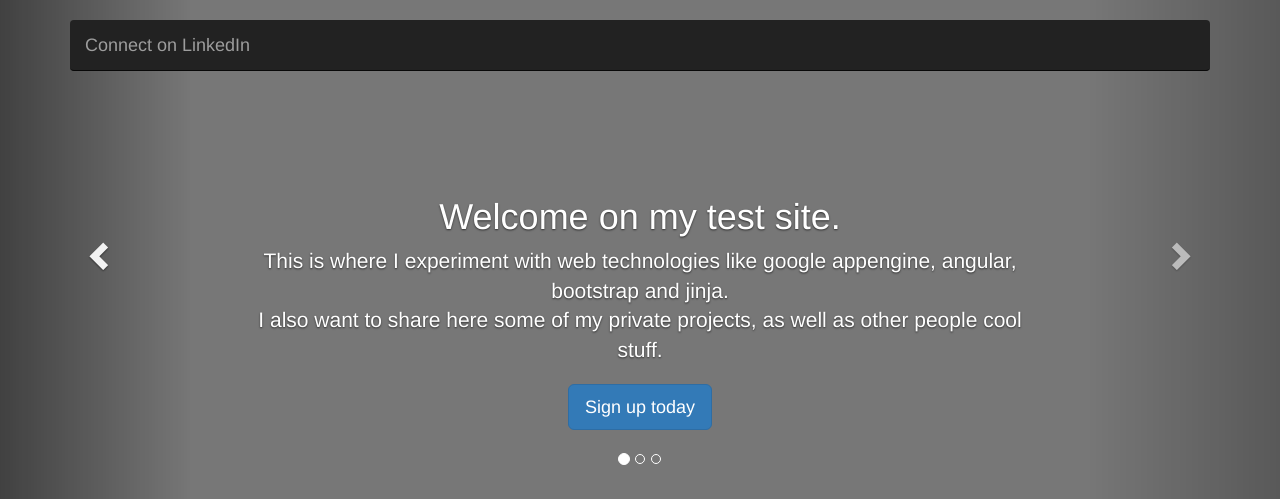
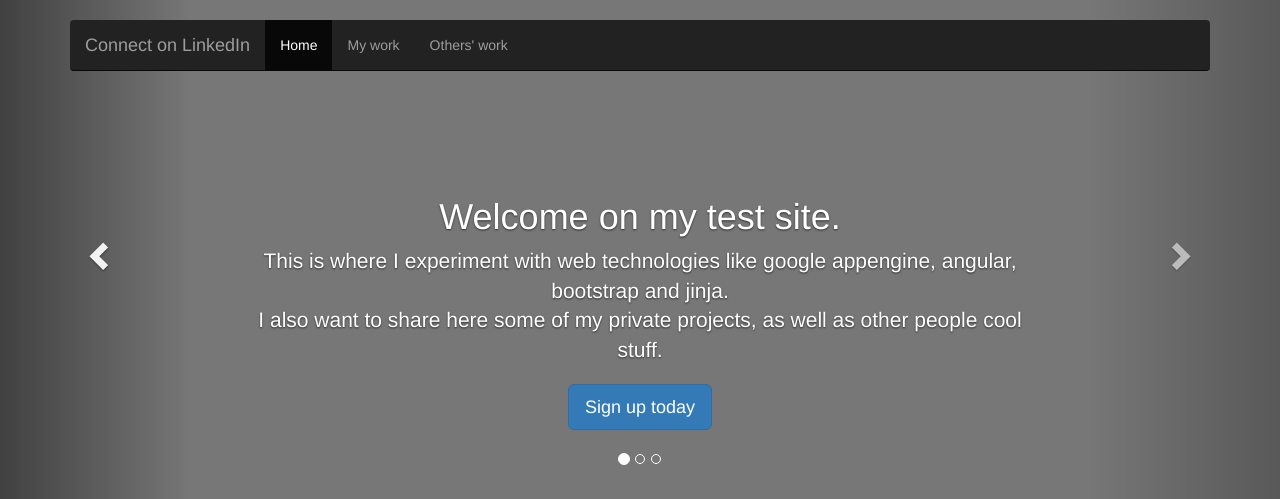
Before and after one commit to jacnik/homepage, a Python web app: template templates/master.tmpl.html in a window 1280 px wide. Shown: the top 499 px of the page. Run offline with Jinja, Linux system fonts and the light colour scheme; the template is opened without the code that fills it, so the values that code supplies are empty; some libraries are stand-ins or nearby versions.

Commit message:
added links to my and other projects

```diff
--- a/templates/master.tmpl.html
+++ b/templates/master.tmpl.html
@@ -27,6 +27,15 @@
             <div class="navbar-header">
               <a class="navbar-brand" target="_blank" href="https://pl.linkedin.com/pub/jacek-kubicki/3a/3b1/5a1">Connect on LinkedIn</a>
             </div>
+
+             <div id="navbar" class="navbar-collapse collapse">
+              <ul class="nav navbar-nav">
+              <li class="active"><a href="#">Home</a></li>
+                <li><a href="#my-projects">My work</a></li>
+                <li><a href="#other-projects">Others' work</a></li>
+              </ul>
+             </div>
+
           </div>
         </nav>
 
@@ -94,7 +103,7 @@
      <div class="container marketing">
 
       <!-- Three columns of text below the carousel -->
-      <div class="row">
+      <div class="row" id="my-projects">
 
         <div class="col-lg-4">
           <img class="img-circle" src="images/appengine.png" alt="Google appengine" width="140" height="140">
@@ -121,7 +130,7 @@
 
       <!-- START THE FEATURETTES -->
 
-      <hr class="featurette-divider">
+      <hr class="featurette-divider" id="other-projects">
 
       <div class="row featurette" id="1">
         <div class="col-md-7">
```
